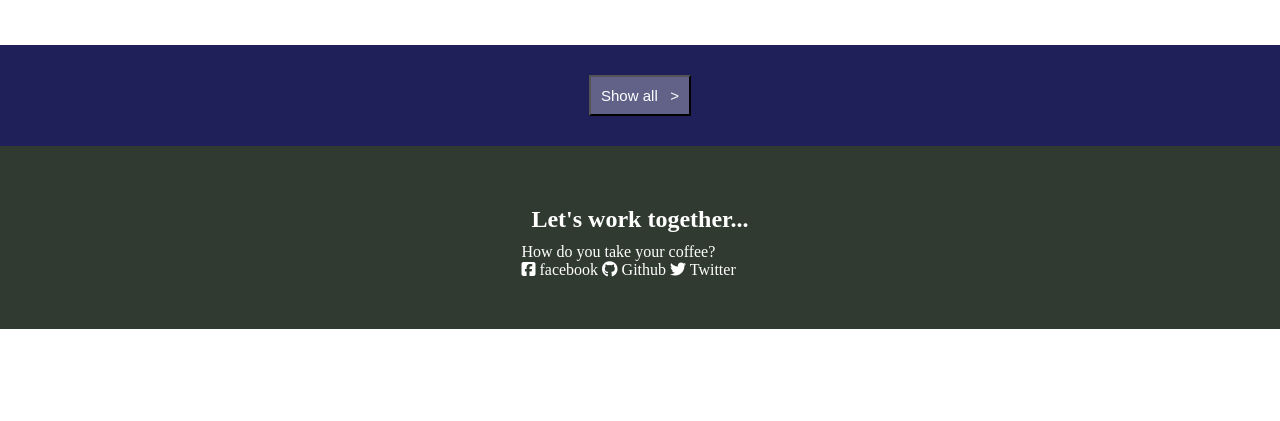
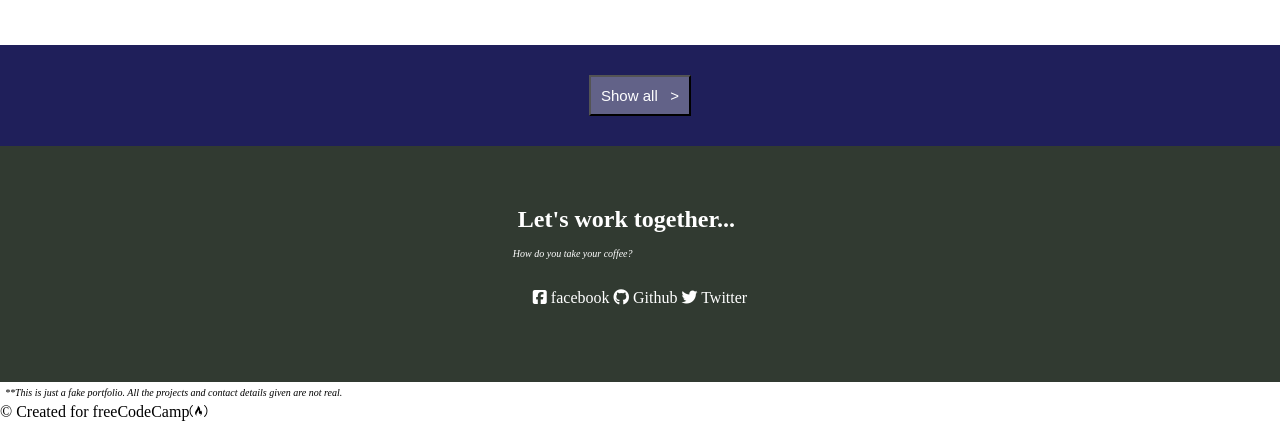
Before and after one commit to Gloria192/portfolio, a plain HTML site: page index.html in a window 1280 px wide. Shown: the part 2002-2423 px from the top of the page. Before the commit the page ends 2331 px from the top, so only its background shows below. Drawn offline with Linux system fonts and the light colour scheme.

Commit message:
nine commit

```diff
--- a/index.html
+++ b/index.html
@@ -63,15 +63,22 @@
                 <div class="link">
                     <h2 id="link_h2">Let's work together...</h2>
                     <p>How do you take your coffee?</p>
+                      <div id="icons">
                     <i class="fa-brands fa-square-facebook">
                     </i>  facebook
                     <i class="fa-brands fa-github"></i>  Github
                     <i class="fa-brands fa-twitter"></i> Twitter
                     <!-- <i class="fa-solid fa-at"></i> send a mail -->
                     <!-- <i class="fa-duotone fa-thin fa-mobile"></i> call me  -->
+                       </div>
                 </div>
+                <!-- <hr> -->
+            </section>
+              <footer>
+                <p>**This is just a fake portfolio. All the projects and contact details given are not real.</p>
+              <span>© Created for freeCodeCamp<i class="fa-brands fa-free-code-camp"></i></span>
+            </footer>
 
 
-             </section>
           </main>
     </html>
--- a/style.css
+++ b/style.css
@@ -146,8 +146,11 @@ hr{
     display:flex;
     justify-content: center;
     padding: 20px;
+    cursor: pointer;
+    align-items: center;
     /* width: 100%;
     height: 100vh; */
+
 
 }
 .link{
@@ -156,7 +159,22 @@ hr{
     /* background-color: rgb(9, 9, 70); */
     margin: 10px;
     color: white;
+    /* position: fixed; */
+    cursor: pointer;
 }
 #link_h2{
 padding: 10px;
+align-self: center;
 }
+p{
+    padding: 5px;
+    font-style: italic;
+    font-weight: 100;
+    font-size: 10px;
+    align-items: center;
+}
+#icons{
+    padding: 25px;
+    font-weight: 500;
+    gap: 10px;
+}
```
